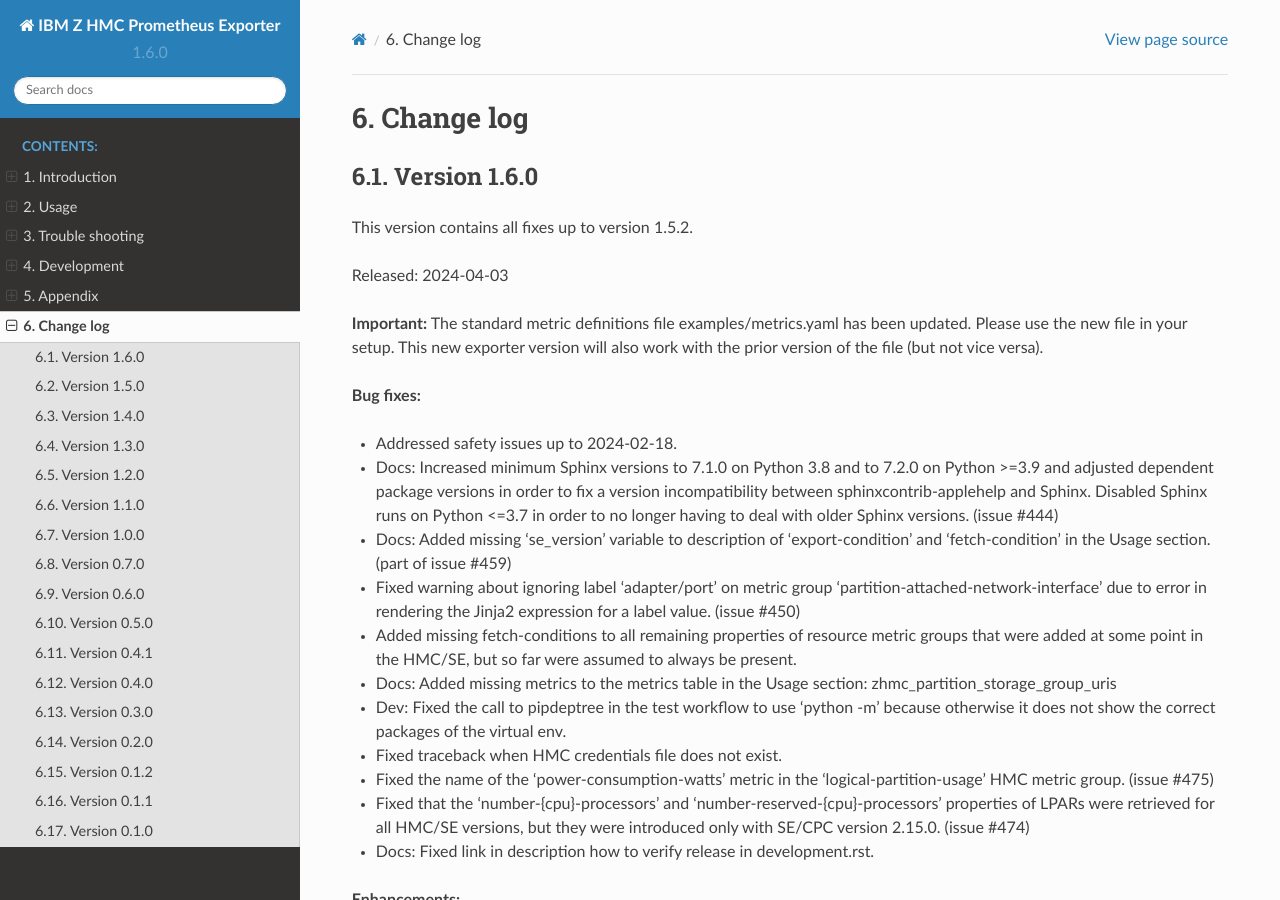
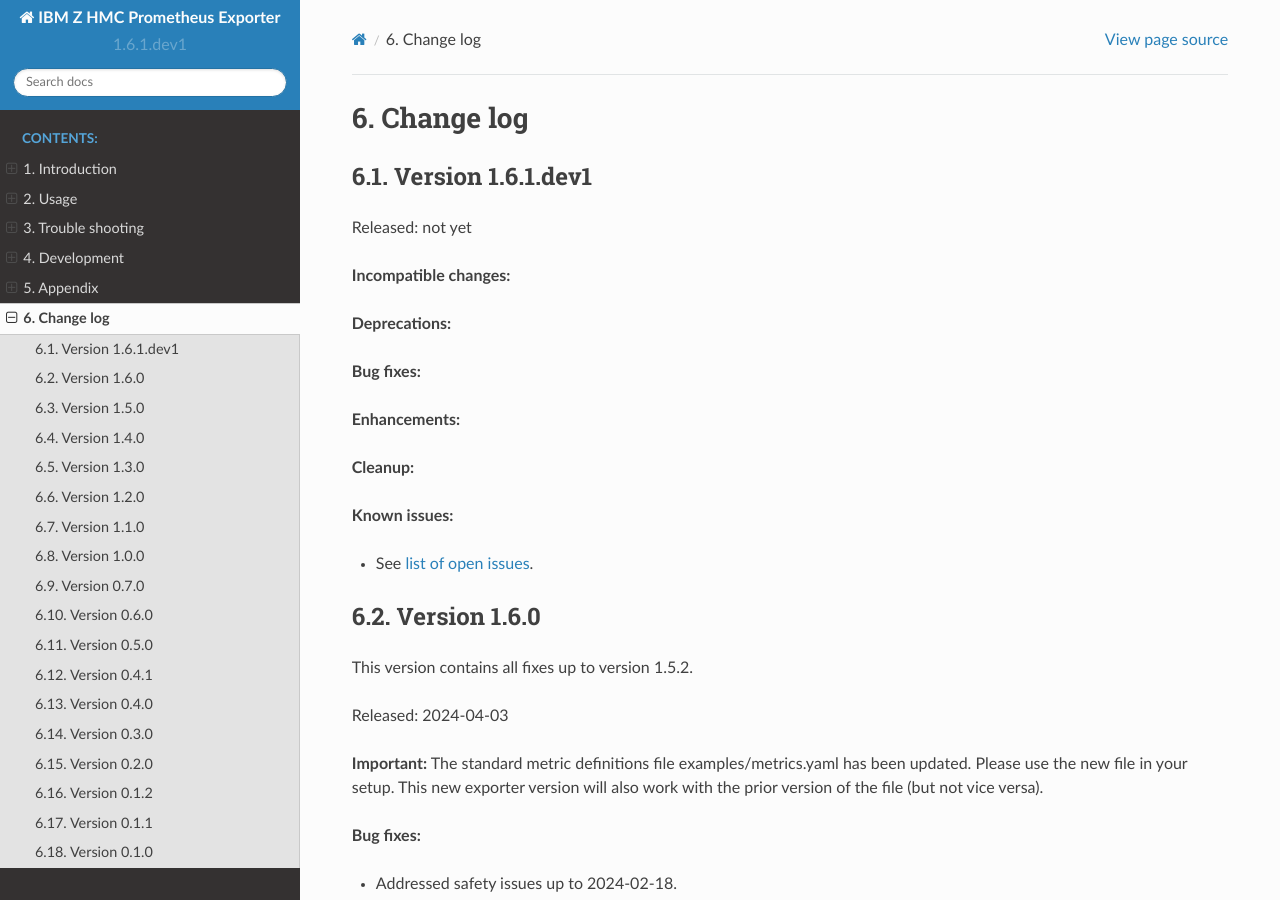
Before and after one commit to zhmcclient/zhmc-prometheus-exporter, a Sphinx documentation site: the page built from docs/changes.rst, in a window 1280 px wide and 900 px high. Built offline with Sphinx 7.4.7 and the Read the Docs theme 2.0.0, drawn with Linux system fonts in a browser that asks for light colours; some of the changed text lies outside the part shown.

Commit message:
Start 1.6.1
Signed-off-by: Andreas Maier <maiera@de.ibm.com>

```diff
--- a/docs/changes.rst
+++ b/docs/changes.rst
@@ -15,6 +15,29 @@
 
 Change log
 ----------
+
+
+Version 1.6.1.dev1
+^^^^^^^^^^^^^^^^^^
+
+Released: not yet
+
+**Incompatible changes:**
+
+**Deprecations:**
+
+**Bug fixes:**
+
+**Enhancements:**
+
+**Cleanup:**
+
+**Known issues:**
+
+* See `list of open issues`_.
+
+.. _`list of open issues`: https://github.com/zhmcclient/zhmc-prometheus-exporter/issues
+
 
 
 Version 1.6.0
--- a/zhmc_prometheus_exporter/_version.py
+++ b/zhmc_prometheus_exporter/_version.py
@@ -25,4 +25,4 @@
 #:
 #: * "M.N.P.dev1": A not yet released version M.N.P
 #: * "M.N.P": A released version M.N.P
-__version__ = '1.6.0'
+__version__ = '1.6.1.dev1'
```
